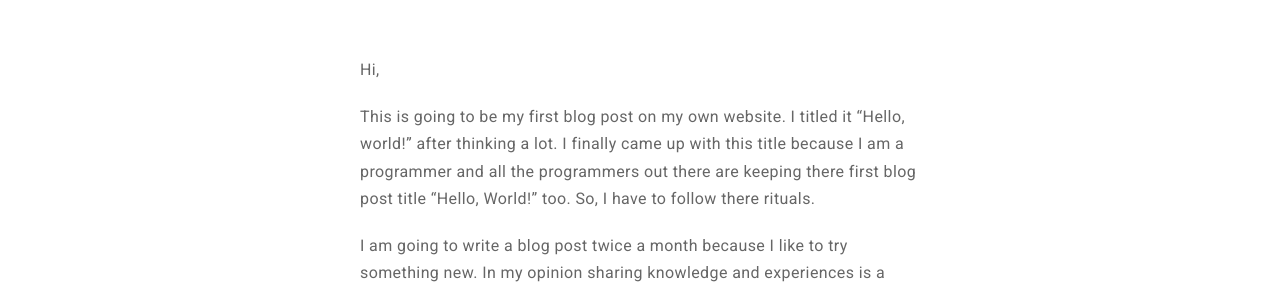
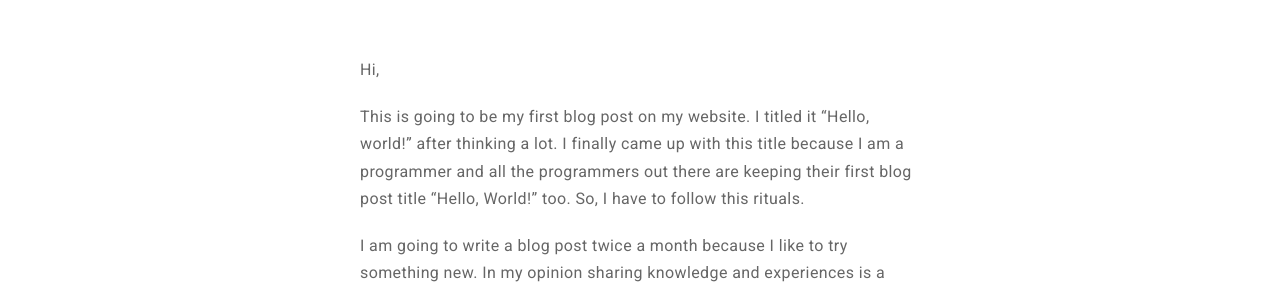
Before and after one commit to captainaadesh/captainaadesh.github.io, a Jekyll site: the page built from _posts/blog_posts/2020-04-16-Hello-world.md, in a window 1280 px wide. Shown: the part 372-662 px from the top of the page. Built offline with Jekyll 4.4.1, drawn with Linux system fonts in a browser that asks for light colours.

Commit message:
grammer fixed

```diff
--- a/_posts/blog_posts/2020-04-16-Hello-world.md
+++ b/_posts/blog_posts/2020-04-16-Hello-world.md
@@ -12,7 +12,7 @@ permalink: hello-world
 
 Hi,
 
-This is going to be my first blog post on my own website. I titled it <b>"Hello, world!"</b> after thinking a lot. I finally came up with this title because I am a programmer and all the programmers out there are keeping there first blog post title <b>"Hello, World!"</b> too. So, I have to follow there rituals.
+This is going to be my first blog post on my website. I titled it <b>"Hello, world!"</b> after thinking a lot. I finally came up with this title because I am a programmer and all the programmers out there are keeping their first blog post title <b>"Hello, World!"</b> too. So, I have to follow this rituals.
 
 I am going to write a blog post twice a month because I like to try something new. In my opinion sharing knowledge and experiences is a good thing and deep down I always believe that when different skills and experiences collide, eye-opening ideas and solutions emerge. Personally this is the thing that keeps me motivated.
 
```
Also changed, not shown: README.md (deleted).
